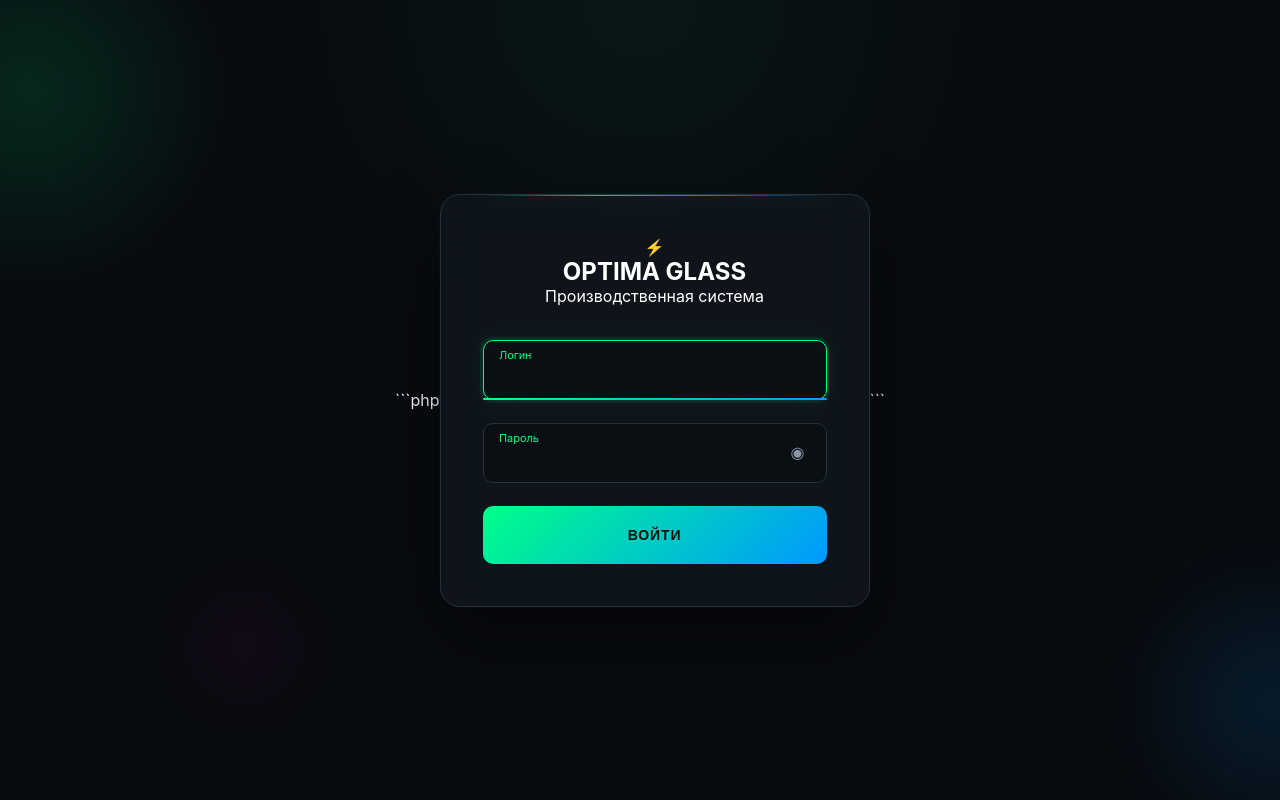
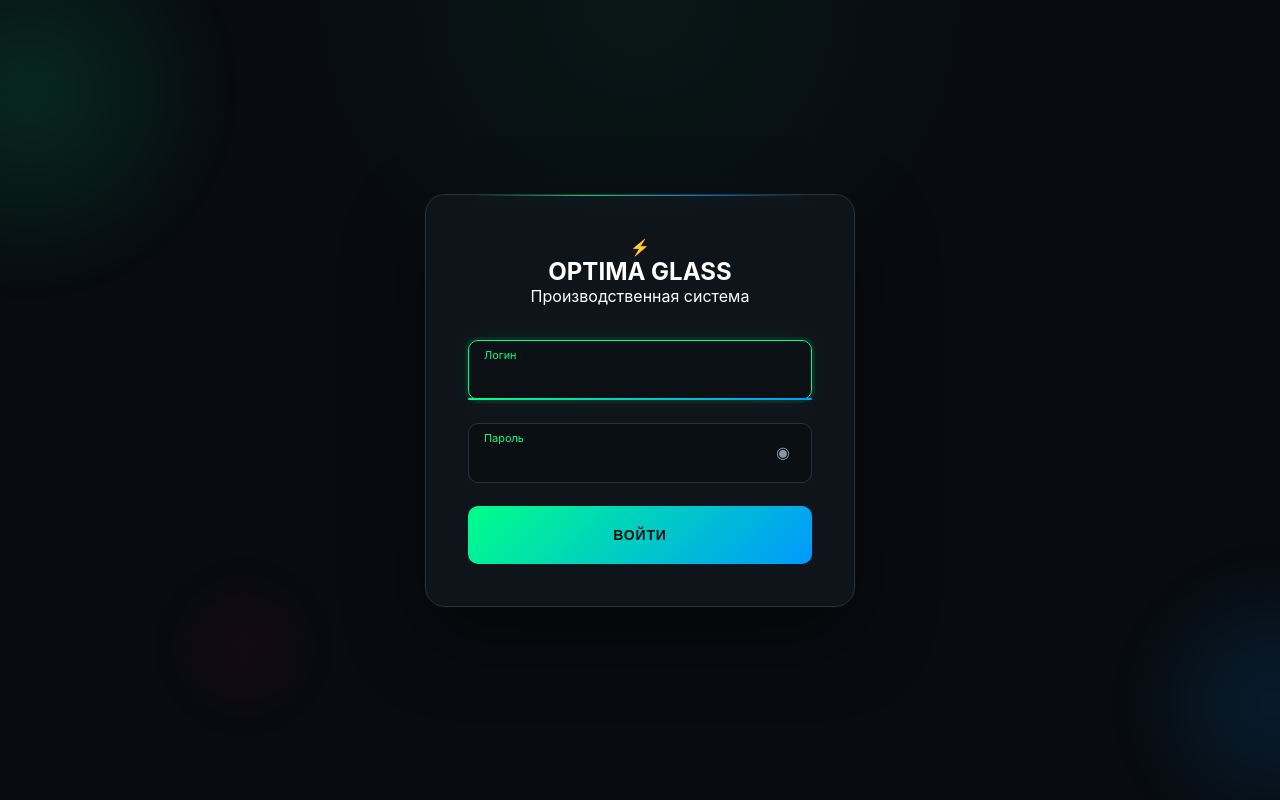
Before and after one commit to igoorserg/optima-glass, a PHP site: page /login.php in a window 1280 px wide. Run offline with PHP 8.4, Linux system fonts and the light colour scheme; data comes from the database, SQL or seed files in the repository.

Commit message:
Update login.php

````diff
--- a/public/login.php
+++ b/public/login.php
@@ -1,4 +1,4 @@
-```php
+
 <?php
 
 session_start();
@@ -246,4 +246,3 @@ document.addEventListener('DOMContentLoaded', function () {
 
 </body>
 </html>
-```
````
